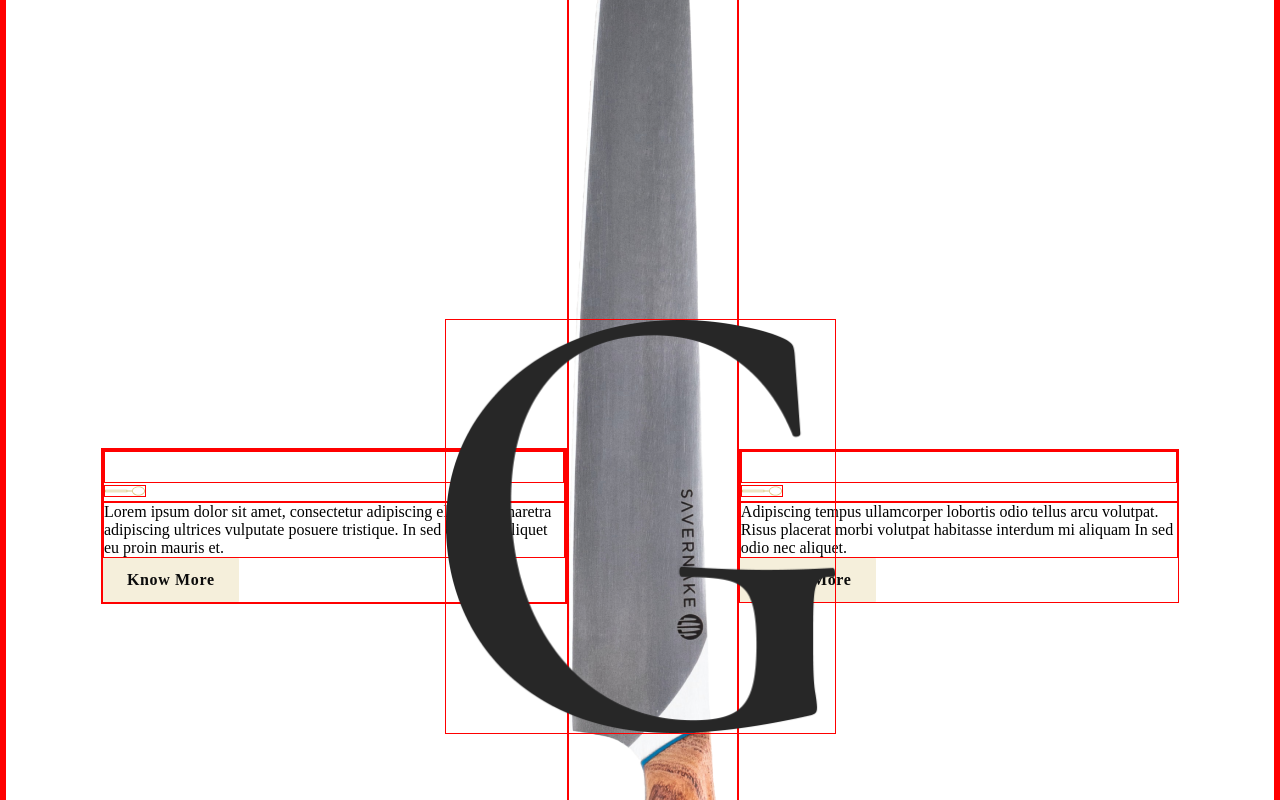
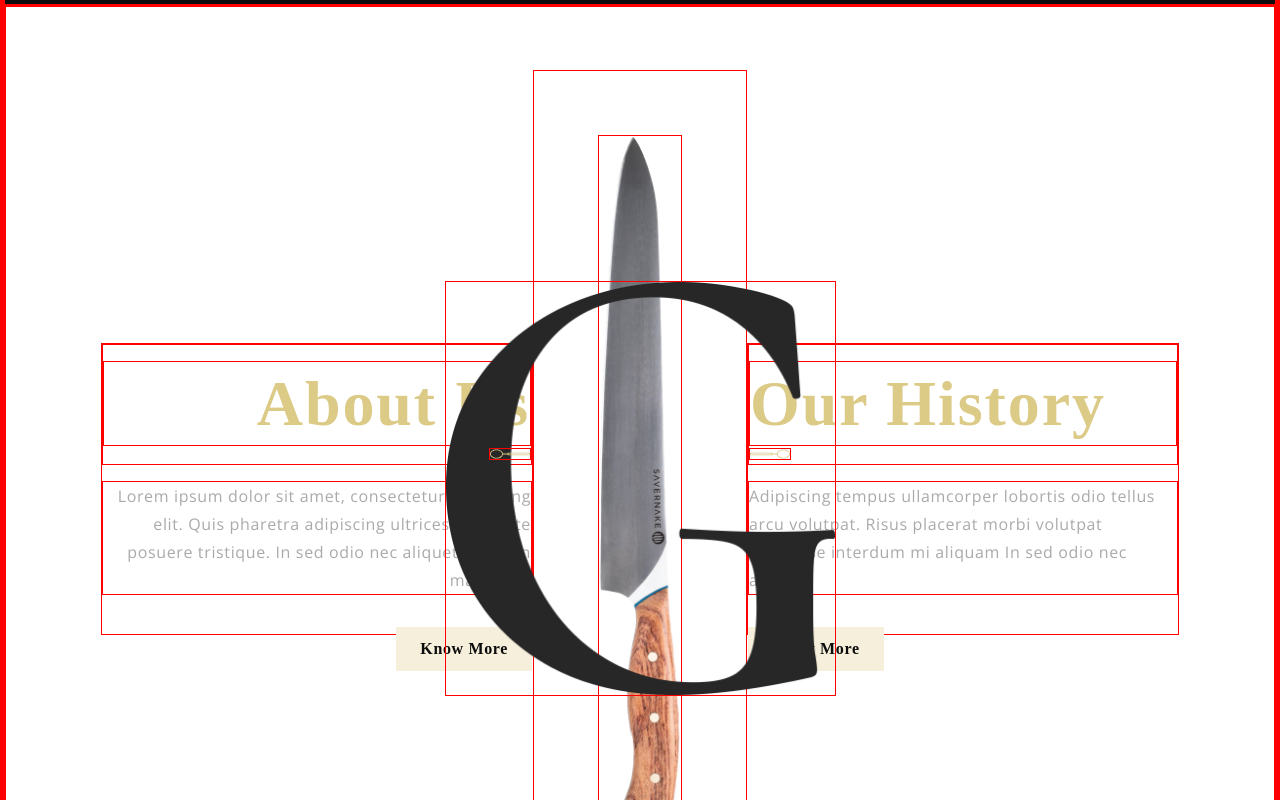
Before and after one commit to ctseng07/react-restaurant-page, a React (Create React App) app: page / in a window 1280 px wide. Shown: the part 1240-2040 px from the top of the page. Built offline with nearby package versions, Linux system fonts and the light colour scheme; a web font is replaced by a local one.

Commit message:
Style the about us section

```diff
--- a/src/container/AboutUs/AboutUs.css
+++ b/src/container/AboutUs/AboutUs.css
@@ -1,3 +1,7 @@
+/* * {
+    border: 1px solid red;
+} */
+
 .rest__aboutus {
     position: relative;
 }
@@ -5,6 +9,7 @@
 .rest__aboutus-overlay {
     position: absolute;
     inset: 0;
+    display: none;
 }
 
 .rest__aboutus-overlay img {
@@ -12,3 +17,57 @@
     height: 415px;
     z-index: 0;
 }
+
+.rest__aboutus-content_about,
+.rest__aboutus-content_history {
+    width: 523px;
+    height: 292px;
+}
+
+.rest__aboutus-content_about p,
+.rest__aboutus-content_history p {
+    font-family: var(--font-alt);
+    font-size: 16px;
+    font-weight: 400;
+    line-height: 28px;
+    letter-spacing: 0.04em;
+    text-align: left;
+    color: var(--color-grey);
+    margin-top: 1rem;
+}
+
+.rest__aboutus-content_about p {
+    text-align: right;
+}
+
+.rest__aboutus-content_about img {
+    rotate: 180deg;
+}
+
+.rest__aboutus-content_about {
+    text-align: right;
+}
+
+p.rest__header-title {
+    font-family: var(--font-base);
+    font-size: 64px;
+    font-weight: 600;
+    line-height: 83px;
+    letter-spacing: 0.03em;
+    color: var(--color-golden);
+}
+
+.rest__aboutus-content_history {}
+
+.rest__aboutus-image img {
+    width: 84px;
+    height: 703px;
+    top: 1277px;
+    left: 1002px;
+    angle: -90deg;
+    margin: 4rem;
+}
+
+button.custom__button {
+    margin-top: 2rem;
+}
--- a/src/container/AboutUs/AboutUs.jsx
+++ b/src/container/AboutUs/AboutUs.jsx
@@ -9,12 +9,10 @@ const AboutUs = () => (
     <div className="rest__aboutus-overlay flex__center">
       <img src={images.G} alt='g_overlay' />
     </div>
-    <div className="rest__aboutus-content">
-      <div className="rest__aboutus-content_about">
-        <SubHeading title="About Us" />
-        <p>Lorem ipsum dolor sit amet, consectetur adipiscing elit. Quis pharetra adipiscing ultrices vulputate posuere tristique. In sed odio nec aliquet eu proin mauris et.</p>
-        <button type='button' className='custom__button'>Know More</button>
-      </div>
+    <div className="rest__aboutus-content_about">
+      <SubHeading title="About Us" />
+      <p>Lorem ipsum dolor sit amet, consectetur adipiscing elit. Quis pharetra adipiscing ultrices vulputate posuere tristique. In sed odio nec aliquet eu proin mauris et.</p>
+      <button type='button' className='custom__button'>Know More</button>
     </div>
     <div className="rest__aboutus-image">
       <img src={images.knife} alt="knife img" />
```
